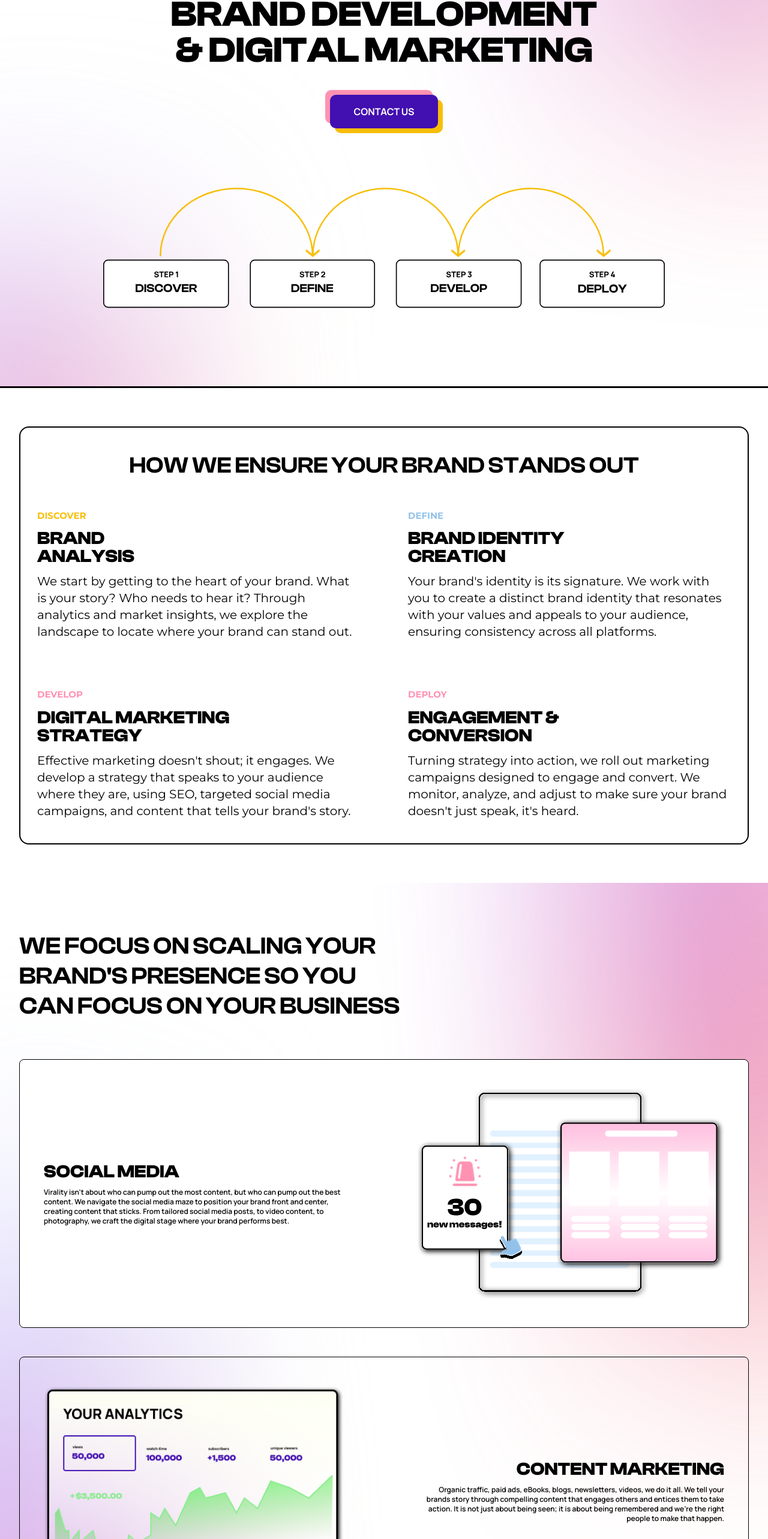
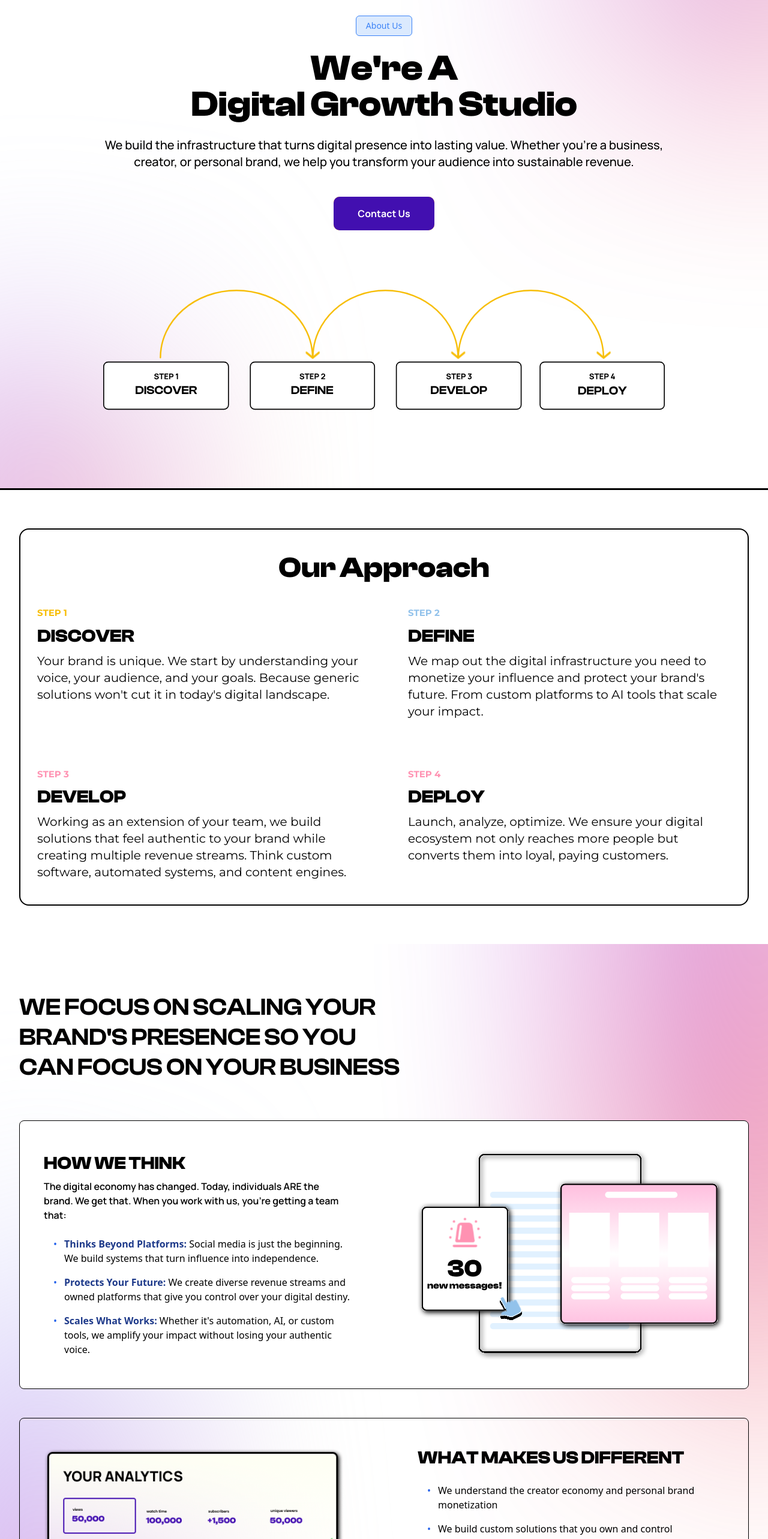
Before and after one commit to ornelasedward/mired_site, a Next.js app: page /digital-marketing in a window 1280 px wide. Shown: the part 182-2748 px from the top of the page at 60% size. Built offline with nearby package versions, Linux system fonts and the light colour scheme.

Commit message:
digital page

```diff
--- a/app/contact/ContactForm.tsx
+++ b/app/contact/ContactForm.tsx
@@ -65,48 +65,65 @@ const ContactForm: React.FC = () => {
         <div className="items-center md:flex m-auto justify-center gap-12 mt-8">
           <div className="flex items-center gap-2 md:mb-0 mb-4">
             <Image src={"/images/phone_icon.png"} width={50} height={50} alt="Phone Icon" />
-            <h1><a href="tel:+14696197722" className="hover:text-customGreen active:text-customGreen">Phone: (469) 619-7722</a></h1>
+            <h1><a href="tel:+14696197722" className="relative group">
+              <span className="relative z-10">(469) 619-7722</span>
+              <span className="absolute inset-x-0 bottom-0 h-[40%] bg-customGreen scale-x-0 group-hover:scale-x-100 transition-transform duration-300 origin-left"></span>
+            </a></h1>
           </div>
           <div className="flex items-center gap-2">
             <Image src={"/images/email_icon.png"} width={50} height={50} alt="Email Icon" />
-            <h1><a href="mailto:contactmired@gmail.com" className="hover:text-customGreen active:text-customGreen">Email: contact@mired.io</a></h1>
+            <h1><a href="mailto:contactmired@gmail.com" className="relative group">
+              <span className="relative z-10">contact@mired.io</span>
+              <span className="absolute inset-x-0 bottom-0 h-[40%] bg-customGreen scale-x-0 group-hover:scale-x-100 transition-transform duration-300 origin-left"></span>
+            </a></h1>
           </div>
         </div>
 
         <form className="grid grid-cols-1 gap-4 mt-8 max-w-4xl m-auto" onSubmit={handleSubmit}>
+          <div className="grid sm:grid-cols-2 gap-4">
             <Input
               type="text"
               name="name"
               placeholder="Name"
-            className="rounded-none sm:px-6 h-12"
+              className="rounded sm:px-6 h-12 text-lg"
             />
             <Input
               type="phone"
               name="phone"
               placeholder="Phone Number"
-            className="rounded-none sm:px-6 h-12"
+              className="rounded sm:px-6 h-12 text-lg"
             />
+          </div>
+          <div className="grid sm:grid-cols-2 gap-4">
             <Input
               type="email"
               name="email"
               placeholder="Email address"
-            className="rounded-none sm:px-6 h-12"
+              className="rounded sm:px-6 h-12 text-lg"
             />
             <Input
               type="text"
               name="website"
               placeholder="What's your website? (optional)"
-            className="rounded-none sm:px-6 h-12"
+              className="rounded sm:px-6 h-12 text-lg"
             />
+          </div>
           <Textarea
             name="message"
             placeholder="What would you like us to know?"
             cols={30}
             rows={8}
-            className="px-6 py-4"
+            className="rounded px-6 py-4 text-lg"
           />
           <div className="flex justify-center mt-12">
-            <CustomButton type="submit">Submit Your Consultation</CustomButton>
+            <button
+              type="submit"
+              className="w-fit rounded-10 outline-none focus:outline-none text-sm sm:text-base font-bold font-manrope relative py-2 px-10 h-14 inline-flex items-center justify-center gap-4 bg-skin-blue-800 hover:bg-skin-blue-800/95 text-white transition-colors ease-in-out duration-300
+              before:absolute before:w-full before:h-full before:bg-skin-pink-300 before:-z-10 before:-top-0 before:-left-0 before:rounded-10 before:transition-all before:ease-out before:duration-300 hover:before:-top-1 hover:before:-left-1
+              after:absolute after:w-full after:h-full after:bg-skin-yellow-600 after:-z-10 after:top-0 after:left-0 after:rounded-10 after:transition-all after:ease-out after:duration-300 hover:after:top-1.5 hover:after:left-1.5"
+            >
+              Submit Your Consultation
+            </button>
           </div>
         </form>
 
--- a/app/digital-marketing/ContentMarketing.tsx
+++ b/app/digital-marketing/ContentMarketing.tsx
@@ -3,14 +3,32 @@ import Image from "next/image";
 const ContentMarketing = () => {
   return (
     <div className="px-4 lg:px-10 py-8 md:py-12 rounded-lg border border-black flex  flex-col-reverse md:flex-row-reverse justify-between items-center gap-12 lg:gap-28">
-      <div className="w-full md:w-/12 text-end">
-        <h3 className="">CONTENT MARKETING</h3>
-        <p className="text-xs font-semibold mt-2">
-          Organic traffic, paid ads, eBooks, blogs, newsletters, videos, we do
-          it all. We tell your brands story through compelling content that
-          engages others and entices them to take action. It is not just about
-          being seen; it is about being remembered and we’re the right people to
-          make that happen.
+      <div className="w-full md:w-/12">
+        <h3 className="mb-6">What Makes Us Different</h3>
+        <ul className="space-y-4 list-none ml-4 text-base">
+          <li className="flex items-start">
+            <span className="mr-3 text-blue-600">•</span>
+            <span>We understand the creator economy and personal brand monetization</span>
+          </li>
+          <li className="flex items-start">
+            <span className="mr-3 text-blue-600">•</span>
+            <span>We build custom solutions that you own and control</span>
+          </li>
+          <li className="flex items-start">
+            <span className="mr-3 text-blue-600">•</span>
+            <span>We focus on sustainable growth, not just quick wins</span>
+          </li>
+          <li className="flex items-start">
+            <span className="mr-3 text-blue-600">•</span>
+            <span>We bring technical expertise with a human-first approach</span>
+          </li>
+          <li className="flex items-start">
+            <span className="mr-3 text-blue-600">•</span>
+            <span>We're invested in your long-term success</span>
+          </li>
+        </ul>
+        <p className="mt-4 text-base">
+          From building comprehensive platforms for established brands to helping individual creators secure their digital future, we focus on creating sustainable growth systems that work.
         </p>
       </div>
       <div className="w-full md:w-/12">
--- a/app/digital-marketing/EnsureYourBrand.tsx
+++ b/app/digital-marketing/EnsureYourBrand.tsx
@@ -6,71 +6,69 @@ const EnsureYourBrand = () => {
   return (
     <div className={` py-16 container`}>
       <div className="py-10  px-4 rounded-2xl  md:px-7 border-2 border-black">
-        <h4 className="mb-12 font-clash_display font-semibold uppercase text-[22px] md:text-[27px] lg:text-[38px]  text-center leading-tight">
-          how we ensure your brand stands out
-        </h4>
-        <div className="grid grid-cols-1  lg:grid-cols-2 gap-10 lg:gap-20">
+        <h2 className="heading-1 normal-case text-5xl md:text-4xl lg:text-5xl text-center">
+          Our Approach
+        </h2>
+        <div className="grid grid-cols-1 mt-10 lg:grid-cols-2 gap-10 lg:gap-20">
           <div className=" space-y-3">
             <h5 className="text-[15px] font-montserrat font-bold text-[#F7BE08]">
-              DISCOVER
+              STEP 1
             </h5>
             <div>
               <h3 className=" leading-[1]">
-                BRAND <br className=" hidden lg:block" /> ANALYSIS
+                DISCOVER <br className=" hidden lg:block" />
               </h3>
             </div>
             <p className=" text-xs font-normal font-montserrat lg:text-xl">
-              We start by getting to the heart of your brand. What is your
-              story? Who needs to hear it? Through analytics and market
-              insights, we explore the landscape to locate where your brand can
-              stand out.
+              Your brand is unique. We start by understanding your voice, your
+              audience, and your goals. Because generic solutions won&apos;t cut
+              it in today&apos;s digital landscape.
             </p>
           </div>
           <div className=" space-y-3">
             <h5 className="text-[15px] font-montserrat font-bold text-[#92C2EB]">
-              DEFINE
+              STEP 2
             </h5>
             <div>
               <h3 className=" leading-[1]">
-                Brand Identity <br className=" hidden lg:block" /> Creation
+                DEFINE <br className=" hidden lg:block" />
               </h3>
             </div>
             <p className=" text-xs font-normal font-montserrat lg:text-xl">
-              Your brand&apos;s identity is its signature. We work with you to
-              create a distinct brand identity that resonates with your values
-              and appeals to your audience, ensuring consistency across all
-              platforms.
+              We map out the digital infrastructure you need to monetize your
+              influence and protect your brand&apos;s future. From custom
+              platforms to AI tools that scale your impact.
             </p>
           </div>
           <div className=" space-y-3">
             <h5 className="text-[15px] font-montserrat font-bold text-[#FF92B2]">
-              DEVELOP
+              STEP 3
             </h5>
             <div>
               <h3 className=" leading-[1]">
-                Digital Marketing <br className=" hidden lg:block" /> Strategy
+                DEVELOP <br className=" hidden lg:block" />
               </h3>
             </div>
             <p className=" text-xs font-normal font-montserrat lg:text-xl">
-              Effective marketing doesn&apos;t shout; it engages. We develop a
-              strategy that speaks to your audience where they are, using SEO,
-              targeted social media campaigns, and content that tells your
-              brand&apos;s story.
+              Working as an extension of your team, we build solutions that
+              feel authentic to your brand while creating multiple revenue
+              streams. Think custom software, automated systems, and content
+              engines.
             </p>
           </div>
           <div className=" space-y-3">
             <h5 className="text-[15px] font-montserrat font-bold text-[#FF92B2]">
-              DEPLOY
+              STEP 4
             </h5>
             <div>
               <h3 className=" leading-[1]">
-                engagement & <br className=" hidden lg:block" /> conversion
+                DEPLOY <br className=" hidden lg:block" />
               </h3>
             </div>
             <p className=" text-xs font-normal font-montserrat lg:text-xl">
-              Turning strategy into action, we roll out marketing campaigns
-              designed to engage and convert. We monitor, analyze, and adjust to
-              make sure your brand doesn&apos;t just speak, it&apos;s heard.
+              Launch, analyze, optimize. We ensure your digital ecosystem not
+              only reaches more people but converts them into loyal, paying
+              customers.
             </p>
           </div>
         </div>
--- a/app/digital-marketing/MarketingHeroArea.tsx
+++ b/app/digital-marketing/MarketingHeroArea.tsx
@@ -1,29 +1,33 @@
 import { Button } from "@/components/ui/button";
-import CustomButton from "@/components/ui/custom-button";
 import Image from "next/image";
 import Link from "next/link";
 
 const MarketingHeroArea = () => {
   return (
     <div className="border-b-[3px] overflow-hidden  relative  z-40 border-black  py-8">
-      <div className="max-w-[1000px] relative z-40 space-y-6 container mx-auto text-center">
+      <div className="max-w-[1000px] relative z-40 space-y-6 container mx-auto text-center mt-24">
         <div className="flex  justify-center">
-          <Link href="/services">
-            <Button
-              className=" uppercase text-base font-poppins"
-              variant={"outline"}
-            >
-              services
-            </Button>
-          </Link>
+        <span className="inline-block text-blue-500 bg-blue-100 border border-blue-500 px-4 py-1.5 rounded-md text-sm font-medium">
+            About Us
+          </span>
         </div>
         <h2 className=" heading-1 xl:leading-[60px]">
-          Brand Development <br className=" hidden lg:block" /> & Digital
-          Marketing
+          We're A <br className=" hidden lg:block" /> Digital Growth Studio
         </h2>
-        <div className=" pt-5">
-        <Link href="/contact">
-          <CustomButton>CONTACT US</CustomButton>
+        <p className="text-xl font-medium ">
+          We build the infrastructure that turns digital presence into lasting
+          value. Whether you're a business, creator, or personal brand, we help
+          you transform your audience into sustainable revenue.{" "}
+          <br className="hidden xl:block" />
+        </p>
+        <div className="pt-5">
+          <Link
+            href="/contact"
+            className="rounded-10 outline-none focus:outline-none text-sm sm:text-base font-bold font-manrope relative py-2 px-10 h-14 inline-flex items-center justify-center gap-4 bg-skin-blue-800 hover:bg-skin-blue-800/95 text-white transition-colors ease-in-out duration-300
+            before:absolute before:w-full before:h-full before:bg-skin-pink-300 before:-z-10 before:-top-0 before:-left-0 before:rounded-10 before:transition-all before:ease-out before:duration-300 hover:before:-top-1 hover:before:-left-1
+            after:absolute after:w-full after:h-full after:bg-skin-yellow-600 after:-z-10 after:top-0 after:left-0 after:rounded-10 after:transition-all after:ease-out after:duration-300 hover:after:top-1.5 hover:after:left-1.5"
+          >
+            Contact Us
           </Link>
         </div>
 
--- a/app/digital-marketing/SocialMedia.tsx
+++ b/app/digital-marketing/SocialMedia.tsx
@@ -4,14 +4,24 @@ const SocialMedia = () => {
   return (
     <div className="px-4 lg:max-h-[477px] lg:px-10 py-8 md:py-12 rounded-lg border border-black flex  flex-col-reverse bg-white md:flex-row justify-between items-center gap-12 lg:gap-28">
       <div className="w-full md:w-/12">
-        <h3>Social media </h3>
-        <p className="text-xs font-semibold mt-2">
-          Virality isn’t about who can pump out the most content, but who can
-          pump out the best content. We navigate the social media maze to
-          position your brand front and center, creating content that sticks.
-          From tailored social media posts, to video content, to photography, we
-          craft the digital stage where your brand performs best.
+        <h3>How We Think </h3>
+        <p className="text-base font-semibold mt-2 mb-6">
+          The digital economy has changed. Today, individuals ARE the brand. We get that. When you work with us, you&apos;re getting a team that:
         </p>
+        <ul className="space-y-4 list-none ml-4 text-base">
+          <li className="flex items-start">
+            <span className="mr-3 text-blue-600">•</span>
+            <span><strong className="text-blue-900">Thinks Beyond Platforms:</strong> Social media is just the beginning. We build systems that turn influence into independence.</span>
+          </li>
+          <li className="flex items-start">
+            <span className="mr-3 text-blue-600">•</span>
+            <span><strong className="text-blue-900">Protects Your Future:</strong> We create diverse revenue streams and owned platforms that give you control over your digital destiny.</span>
+          </li>
+          <li className="flex items-start">
+            <span className="mr-3 text-blue-600">•</span>
+            <span><strong className="text-blue-900">Scales What Works:</strong> Whether it's automation, AI, or custom tools, we amplify your impact without losing your authentic voice.</span>
+          </li>
+        </ul>
       </div>
       <div className="w-full md:w-/12">
         <Image
--- a/app/digital-marketing/page.tsx
+++ b/app/digital-marketing/page.tsx
@@ -13,11 +13,11 @@ const page = () => {
       <EnsureYourBrand />
       <WeFocus />
       <BookingConsultation />
+      <Sponsars />
       <Faqs />
       <div className=" pt-5">
-        <Sponsars />
       </div>
-      <LetsTalk />
+      {/* <LetsTalk /> */}
     </div>
   );
 };
--- a/app/globals.css
+++ b/app/globals.css
@@ -91,6 +91,7 @@
 @layer components {
   .heading-1 {
     @apply font-clash_display text-2xl sm:text-5xl lg:text-6xl font-bold 2xl:text-heading-1 uppercase;
+    text-transform: none;
   }
   .heading-2 {
     @apply font-clash_display text-xl sm:text-2xl lg:text-3xl font-bold 2xl:text-heading-2 uppercase;
--- a/components/common/Header.tsx
+++ b/components/common/Header.tsx
@@ -100,8 +100,13 @@ const Header = () => {
             ))}
           </ul>
           <div className="hidden xl:block">
-            <Link href="/contact">
-              <Button className="px-6 py-2 bg-[#420FB0]">CONTACT US</Button>
+            <Link href="/contact" className="relative inline-block">
+              <Button className="px-6 py-2 bg-[#420FB0] relative overflow-hidden transition-colors duration-300 hover:bg-skin-blue-800/95 group w-[140px]">
+                <span className="absolute left-1/2 -translate-x-1/2 transition-transform duration-300 group-hover:-translate-x-[60%]">CONTACT US</span>
+                <span className="absolute right-4 transform translate-x-[-10px] opacity-0 transition-all duration-300 group-hover:translate-x-0 group-hover:opacity-100">
+                  →
+                </span>
+              </Button>
             </Link>
           </div>
           <div
--- a/components/ui/custom-button.tsx
+++ b/components/ui/custom-button.tsx
@@ -5,13 +5,14 @@ interface Props extends ButtonHTMLAttributes<HTMLButtonElement> {
   children: React.ReactNode;
   className?: string;
 }
-const CustomButton: FC<Props> = ({ children, className }) => {
+const CustomButton: FC<Props> = ({ children, className, ...props }) => {
   return (
     <button
       className={cn(
         "rounded-10 outline-none focus:outline-none text-sm sm:text-base font-bold font-manrope relative py-2 px-10 h-14 inline-flex items-center   justify-center bg-skin-blue-800 hover:bg-skin-blue-800/90 text-white before:absolute before:w-full before:h-full before:bg-skin-pink-300 before:-z-10 before:-top-2 before:rounded-10 before:-left-2 after:absolute  after:w-full after:h-full  after:bg-skin-yellow-600 after:-z-10 after:top-2 after:rounded-10 after:left-2",
         className
       )}
+      {...props}
     >
       {children}
     </button>
```
Lines whose indentation alone changed are shown as unchanged.
